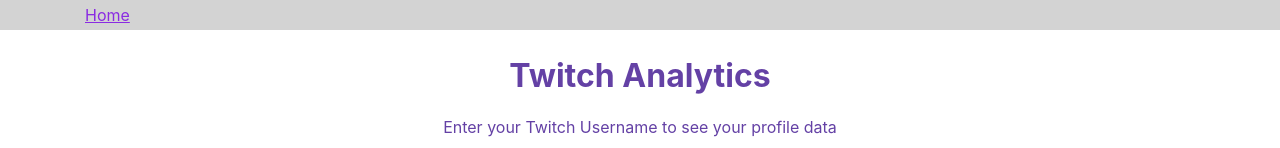
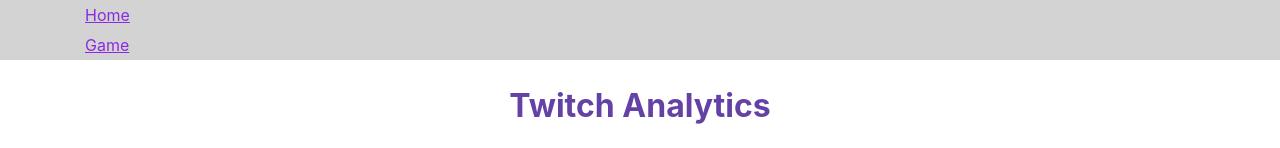
Before and after one commit to garrettmmoore/twitch-analytics-site, a React (Create React App) app in the folder client/: page / in a window 1280 px wide. Shown: the top 148 px of the page. Built offline with nearby package versions, Linux system fonts and the light colour scheme; no server answers.

Commit message:
Update router to include games route

```diff
--- a/client/src/App.js
+++ b/client/src/App.js
@@ -6,16 +6,21 @@
 import Home from './pages/Home';
 import NotFound from './pages/NotFound';
 import Results from './components/Results/Results';
+import Games from './pages/Games';
 
 const App = () => (
   <>
     <nav>
       <Link to="/">Home</Link>
     </nav>
+    <nav>
+      <Link to="/games">Game</Link>
+    </nav>
     <Router>
       <Home path="/">
         <Results path="option:query" />
       </Home>
+      <Games path="/games"></Games>
       <NotFound default />
     </Router>
   </>
```
